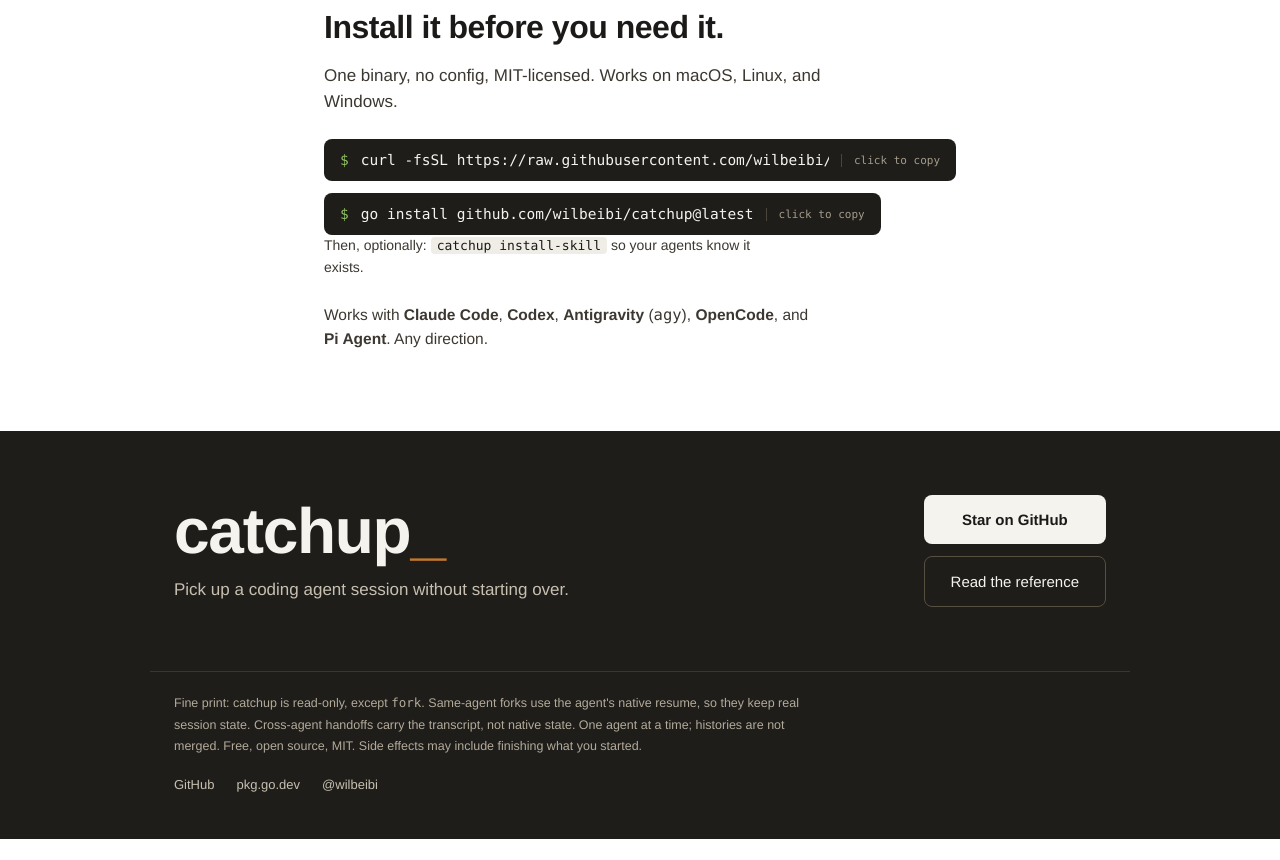
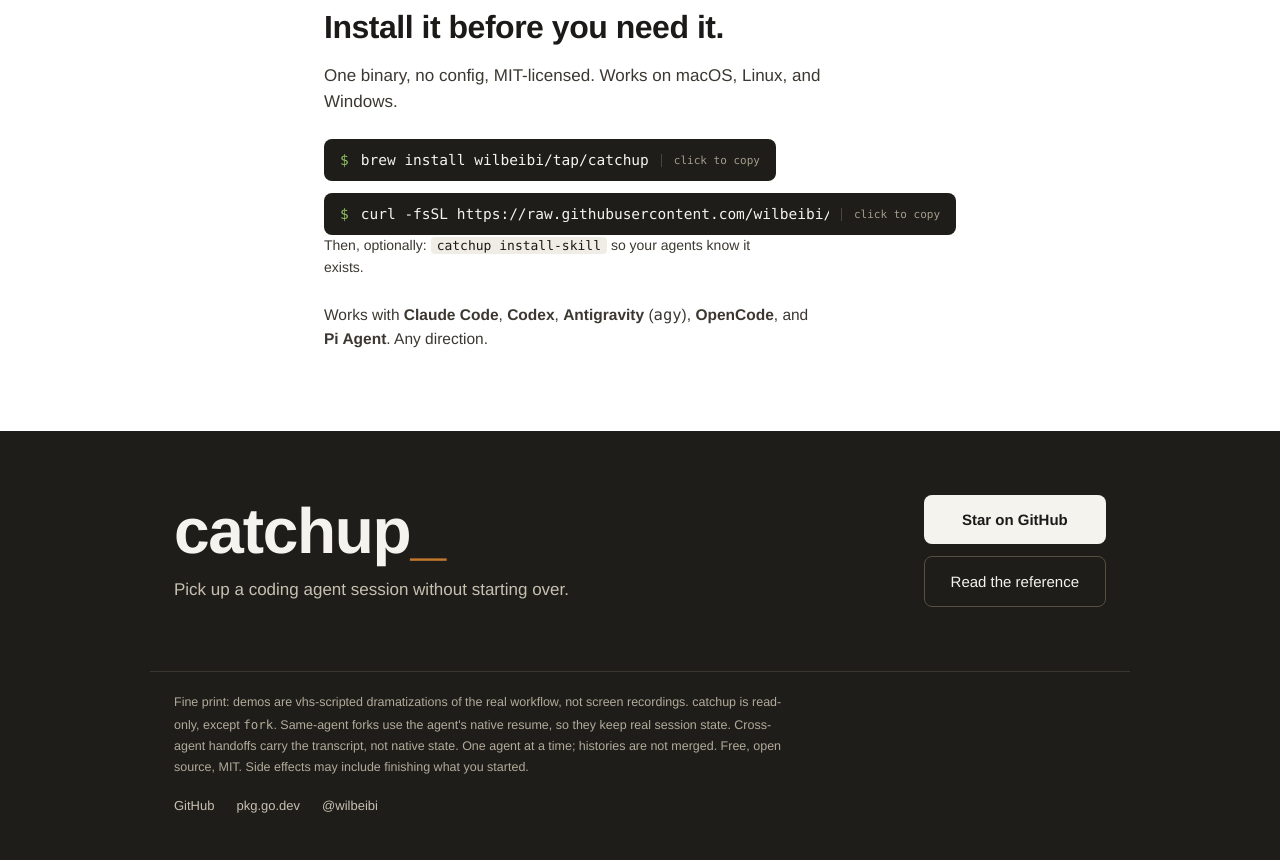
Before and after one commit to wilbeibi/catchup, a plain HTML site: page public/index.html in a window 1280 px wide. Shown: the part 2365-3225 px from the top of the page. Before the commit the page ends 3204 px from the top, so only its background shows below. Drawn offline with Linux system fonts and the light colour scheme.

Commit message:
Honest demo captions and brew-first install
'Actual footage' was false: the demos are vhs-scripted. Caption now
says 'Scripted demo' and the fine print discloses it. Install buttons
are brew then curl; go install stays in the README only.

```diff
--- a/public/index.html
+++ b/public/index.html
@@ -186,7 +186,7 @@
     <div class="frame">
       <img src="assets/handoff.gif" alt="Claude Code hits its five-hour limit in the left terminal pane; in the right pane, catchup fork claude --into codex starts Codex seeded with the session and it continues the task." loading="eager">
     </div>
-    <figcaption><strong>Actual footage.</strong> Claude Code hits its five-hour limit; one command hands the session to Codex.</figcaption>
+    <figcaption><strong>Scripted demo.</strong> Claude Code hits its five-hour limit; one command hands the session to Codex.</figcaption>
   </figure>
 
   <figure>
@@ -224,14 +224,14 @@
     <h2>Install it before you need it.</h2>
     <p>One binary, no config, MIT-licensed. Works on macOS, Linux, and Windows.</p>
     <div class="cmds">
+      <button class="cmd" onclick="copyCmd(this, 'brew install wilbeibi/tap/catchup')" aria-label="Copy the Homebrew install command">
+        <span class="p">$</span>
+        <span class="t">brew install wilbeibi/tap/catchup</span>
+        <span class="copy">click to copy</span>
+      </button>
       <button class="cmd" onclick="copyCmd(this, 'curl -fsSL https://raw.githubusercontent.com/wilbeibi/catchup/main/scripts/install.sh | sh')" aria-label="Copy the install script command">
         <span class="p">$</span>
         <span class="t">curl -fsSL https://raw.githubusercontent.com/wilbeibi/catchup/main/scripts/install.sh | sh</span>
-        <span class="copy">click to copy</span>
-      </button>
-      <button class="cmd" onclick="copyCmd(this, 'go install github.com/wilbeibi/catchup@latest')" aria-label="Copy the go install command">
-        <span class="p">$</span>
-        <span class="t">go install github.com/wilbeibi/catchup@latest</span>
         <span class="copy">click to copy</span>
       </button>
     </div>
@@ -255,7 +255,7 @@
 
 <footer>
   <div class="inner">
-    <p class="fine">Fine print: catchup is read-only, except <span class="mono">fork</span>. Same-agent forks use the agent's native resume, so they keep real session state. Cross-agent handoffs carry the transcript, not native state. One agent at a time; histories are not merged. Free, open source, MIT. Side effects may include finishing what you started.</p>
+    <p class="fine">Fine print: demos are vhs-scripted dramatizations of the real workflow, not screen recordings. catchup is read-only, except <span class="mono">fork</span>. Same-agent forks use the agent's native resume, so they keep real session state. Cross-agent handoffs carry the transcript, not native state. One agent at a time; histories are not merged. Free, open source, MIT. Side effects may include finishing what you started.</p>
     <div class="links">
       <a href="https://github.com/wilbeibi/catchup">GitHub</a>
       <a href="https://pkg.go.dev/github.com/wilbeibi/catchup">pkg.go.dev</a>
```
Also changed, not shown: 1 other file.
